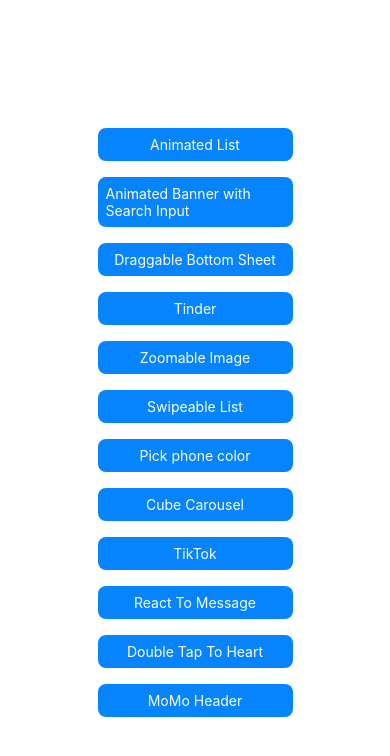
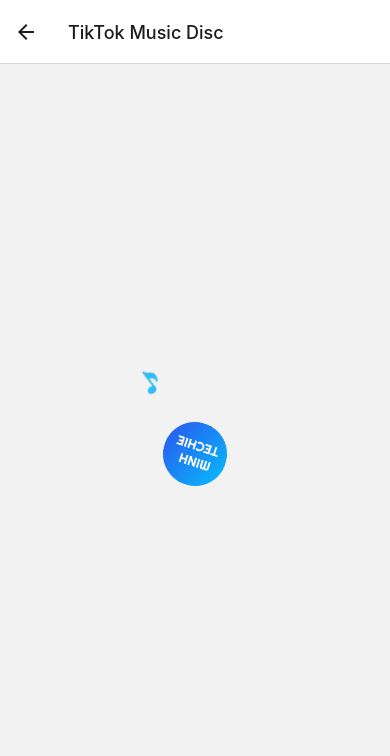
Before and after one commit to minhtechie/react-native-animations, a React Native app: screen /TikTokMusicDisc in a window 390 px wide. Shown: the top 756 px of the page. Built offline with nearby package versions, Linux system fonts and the light colour scheme.

Commit message:
feat: Add TikTokMusicDisc

```diff
--- a/src/vanilla-animation/MainStackNavigator.js
+++ b/src/vanilla-animation/MainStackNavigator.js
@@ -16,6 +16,7 @@
 import DoubleTapToHeart from './DoubleTapToHeart/DoubleTapToHeart';
 import MoMoHeader from './MomoHeader/MomoHeader';
 import AnimatedBannerWithSearchInput from './AnimatedBannerWithSearchInput/AnimatedBannerWithSearchInput';
+import TikTokMusicDisc from './TikTokMusicDisc/TikTokMusicDisc';
 
 const Stack = createNativeStackNavigator();
 
@@ -65,6 +66,11 @@
         name="CubeCarousel"
         component={CubeCarousel}
         options={{title: 'Cube Carousel'}}
+      />
+      <Stack.Screen
+        name="TikTokMusicDisc"
+        component={TikTokMusicDisc}
+        options={{title: 'TikTok Music Disc'}}
       />
       <Stack.Screen
         name="TikTokTabNavigator"
@@ -133,6 +139,10 @@
       />
       <MenuItem onPress={() => navigate('TikTokTabNavigator')} label="TikTok" />
       <MenuItem
+        onPress={() => navigate('TikTokMusicDisc')}
+        label="TikTok Music Disc"
+      />
+      <MenuItem
         onPress={() => navigate('ReactToMessage')}
         label="React To Message"
       />
--- /dev/null
+++ b/src/vanilla-animation/TikTokMusicDisc/TikTokMusicDisc.tsx
@@ -0,0 +1,138 @@
+import React, {useEffect, useRef} from 'react';
+import {Animated, StyleSheet, View, Easing} from 'react-native';
+import {getMusicNoteAnim} from './utils';
+
+export default function TikTokMusicDisc() {
+  const discAnimatedValue = useRef(new Animated.Value(0)).current;
+  const musicNoteAnimatedValue1 = useRef(new Animated.Value(0)).current;
+  const musicNoteAnimatedValue2 = useRef(new Animated.Value(0)).current;
+
+  const discAnimation = {
+    transform: [
+      {
+        rotate: discAnimatedValue.interpolate({
+          inputRange: [0, 1],
+          outputRange: ['0deg', '360deg'],
+        }),
+      },
+    ],
+  };
+  const musicNoteAnimation1 = {
+    transform: [
+      {
+        translateX: musicNoteAnimatedValue1.interpolate({
+          inputRange: [0, 1],
+          outputRange: [8, -32],
+        }),
+      },
+      {
+        translateY: musicNoteAnimatedValue1.interpolate({
+          inputRange: [0, 1],
+          outputRange: [0, -64],
+        }),
+      },
+      {
+        rotate: musicNoteAnimatedValue1.interpolate({
+          inputRange: [0, 1],
+          outputRange: ['0deg', '45deg'],
+        }),
+      },
+    ],
+    opacity: musicNoteAnimatedValue1.interpolate({
+      inputRange: [0, 0.8, 1],
+      outputRange: [0, 1, 0],
+    }),
+  };
+  const musicNoteAnimation2 = {
+    transform: [
+      {
+        translateX: musicNoteAnimatedValue2.interpolate({
+          inputRange: [0, 1],
+          outputRange: [8, -32],
+        }),
+      },
+      {
+        translateY: musicNoteAnimatedValue2.interpolate({
+          inputRange: [0, 1],
+          outputRange: [0, -64],
+        }),
+      },
+      {
+        rotate: musicNoteAnimatedValue2.interpolate({
+          inputRange: [0, 1],
+          outputRange: ['0deg', '-45deg'],
+        }),
+      },
+    ],
+    opacity: musicNoteAnimatedValue2.interpolate({
+      inputRange: [0, 0.8, 1],
+      outputRange: [0, 1, 0],
+    }),
+  };
+
+  useEffect(() => {
+    Animated.loop(
+      Animated.timing(discAnimatedValue, {
+        toValue: 1,
+        duration: 3000,
+        easing: Easing.linear,
+        useNativeDriver: false,
+      }),
+    ).start();
+    Animated.loop(
+      Animated.sequence([
+        Animated.timing(musicNoteAnimatedValue1, {
+          toValue: 1,
+          duration: 2000,
+          easing: Easing.linear,
+          useNativeDriver: false,
+        }),
+        Animated.timing(musicNoteAnimatedValue2, {
+          toValue: 1,
+          duration: 2000,
+          easing: Easing.linear,
+          useNativeDriver: false,
+        }),
+      ]),
+    ).start();
+  }, [discAnimatedValue, musicNoteAnimatedValue1, musicNoteAnimatedValue2]);
+
+  return (
+    <View style={[styles.container]}>
+      <View>
+        <Animated.Image
+          source={require('../../assets/images/tiktok/floating-music-note.png')}
+          style={[styles.floatingMusicNote, musicNoteAnimation1]}
+        />
+        <Animated.Image
+          source={require('../../assets/images/tiktok/floating-music-note.png')}
+          style={[styles.floatingMusicNote, musicNoteAnimation2]}
+        />
+        <Animated.Image
+          source={require('../../assets/images/minh-circle.png')}
+          style={[styles.musicDisc, discAnimation]}
+        />
+      </View>
+    </View>
+  );
+}
+
+const styles = StyleSheet.create({
+  container: {
+    flex: 1,
+    justifyContent: 'center',
+    alignItems: 'center',
+  },
+  musicDisc: {
+    width: 64,
+    height: 64,
+  },
+  floatingMusicNote: {
+    position: 'absolute',
+    left: 0,
+    top: 0,
+    width: 24,
+    height: 24,
+    tintColor: '#19b5f3',
+  },
+});
```
Also changed, not shown: src/assets/images/minh-circle.png (added).
